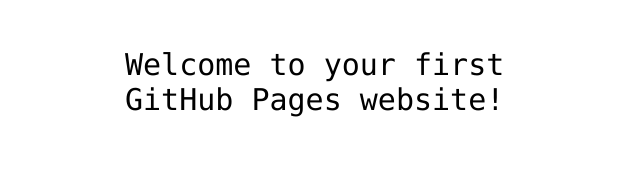
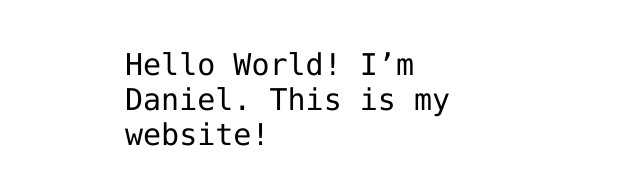
Before and after one commit to dan-quant/old-github-pages, a plain HTML site: page index.html in a window 1280 px wide. Shown: the part 341-526 px from the top of the page, without its empty margins (315-955 px from the left). Drawn offline with Linux system fonts and the light colour scheme.

Commit message:
Add my name to index.html
Changed line 15

```diff
--- a/index.html
+++ b/index.html
@@ -12,7 +12,7 @@
 <img src="https://octodex.github.com/images/daftpunktocat-thomas.gif" id="octocat" alt="octocat-gif" />
 
 <!-- Change this code here by copy and pasting your template on line 15 -->
-<p>Welcome to your first GitHub Pages website!</p>
+<p>Hello World! I’m Daniel. This is my website!</p>
 
 </body>
 </html>
```
